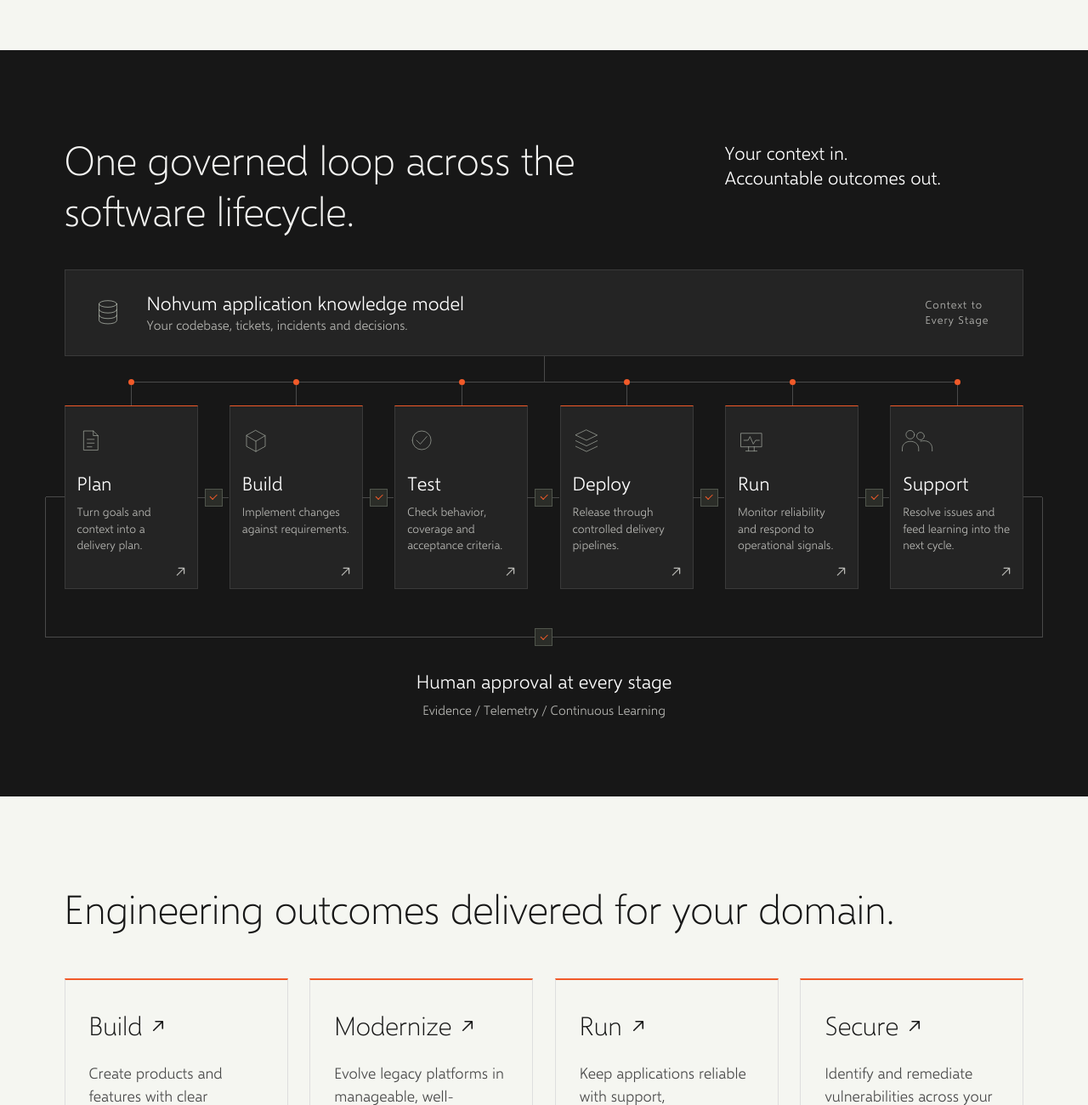
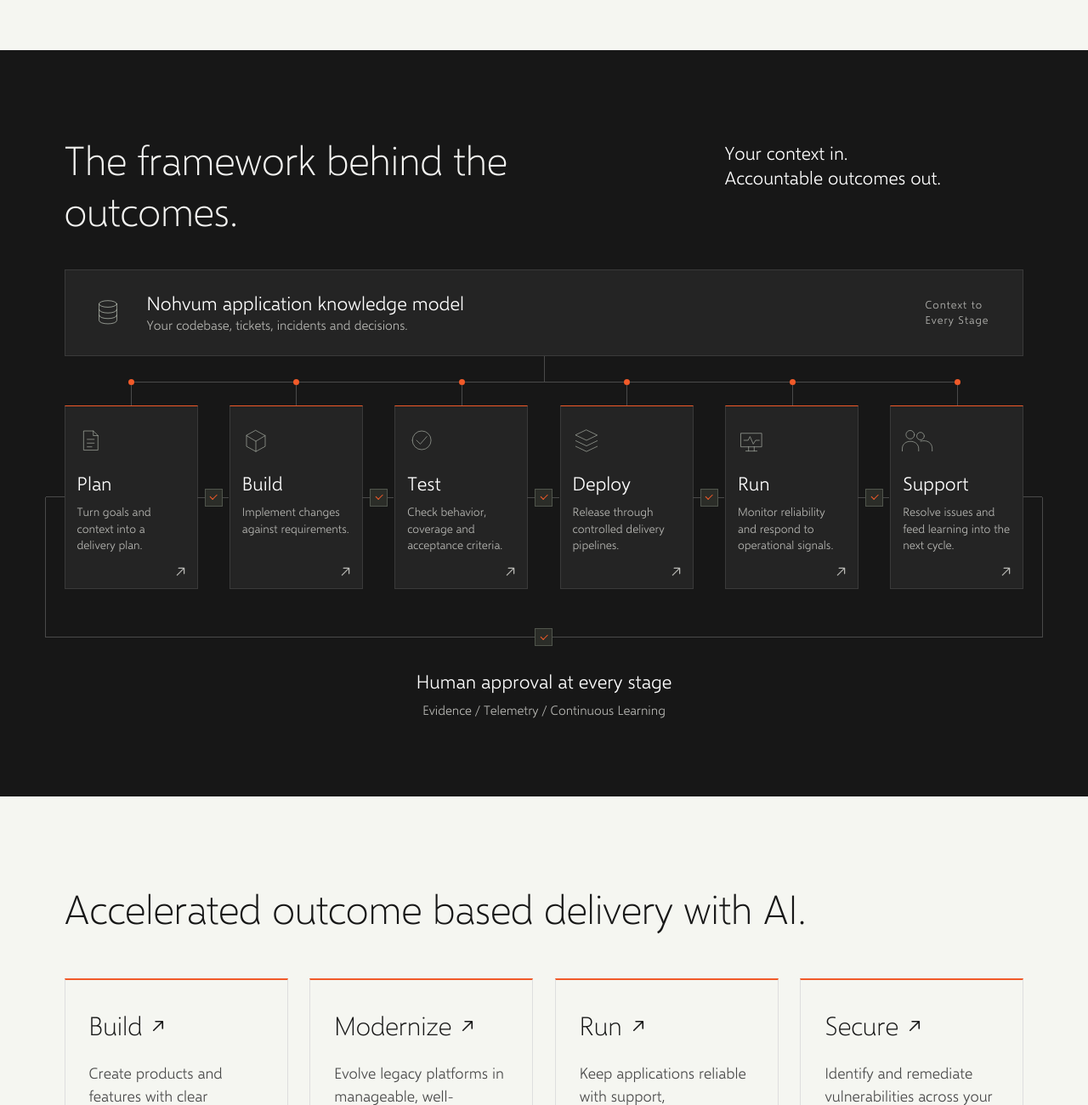
Before and after one commit to Nohvum/website, a plain HTML site: page index.html in a window 1280 px wide. Shown: the part 741-2041 px from the top of the page at 85% size. Drawn offline with Linux system fonts and the light colour scheme.

Commit message:
Rename the home page loop and services headings

```diff
--- a/index.html
+++ b/index.html
@@ -78,7 +78,7 @@
   <section class="loop section section--dark" aria-labelledby="loop-title">
     <div class="container">
       <div class="loop__head">
-        <h2 class="h2" id="loop-title" data-reveal>One governed loop across the software lifecycle.</h2>
+        <h2 class="h2" id="loop-title" data-reveal>The framework behind the outcomes.</h2>
         <div class="loop__aside" data-reveal data-reveal-delay="0.1">
           <p class="loop__aside-title">Your context in.<br>Accountable outcomes out.</p>
         </div>
@@ -164,7 +164,7 @@
   <!-- Services and engagement -->
   <section class="section section--soft" aria-labelledby="services-title">
     <div class="container">
-      <h2 class="h2 services__title" id="services-title" data-reveal>Engineering outcomes delivered for your domain.</h2>
+      <h2 class="h2 services__title" id="services-title" data-reveal>Accelerated outcome based delivery with AI.</h2>
       <ul class="services" role="list" data-reveal-group>
         <li><a href="what-we-do#build"><span class="services__name">Build <svg class="arw" viewBox="0 0 12 12" aria-hidden="true"><path d="M1.5 10.5 10.5 1.5M3.5 1.5h7v7"/></svg></span><span class="services__text">Create products and features with clear requirements and accountable delivery.</span></a></li>
         <li><a href="what-we-do#modernize"><span class="services__name">Modernize <svg class="arw" viewBox="0 0 12 12" aria-hidden="true"><path d="M1.5 10.5 10.5 1.5M3.5 1.5h7v7"/></svg></span><span class="services__text">Evolve legacy platforms in manageable, well-understood steps.</span></a></li>
```
